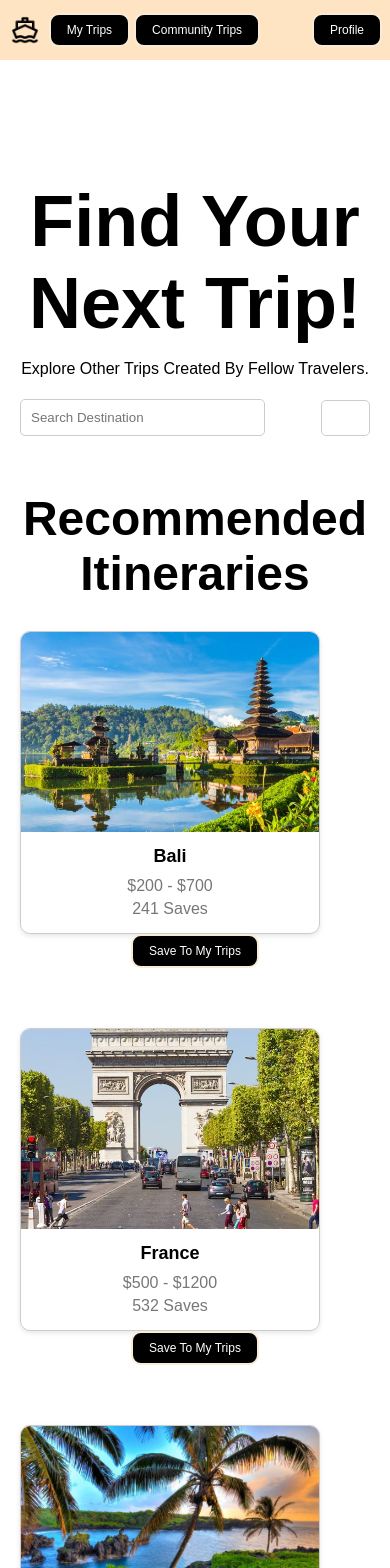
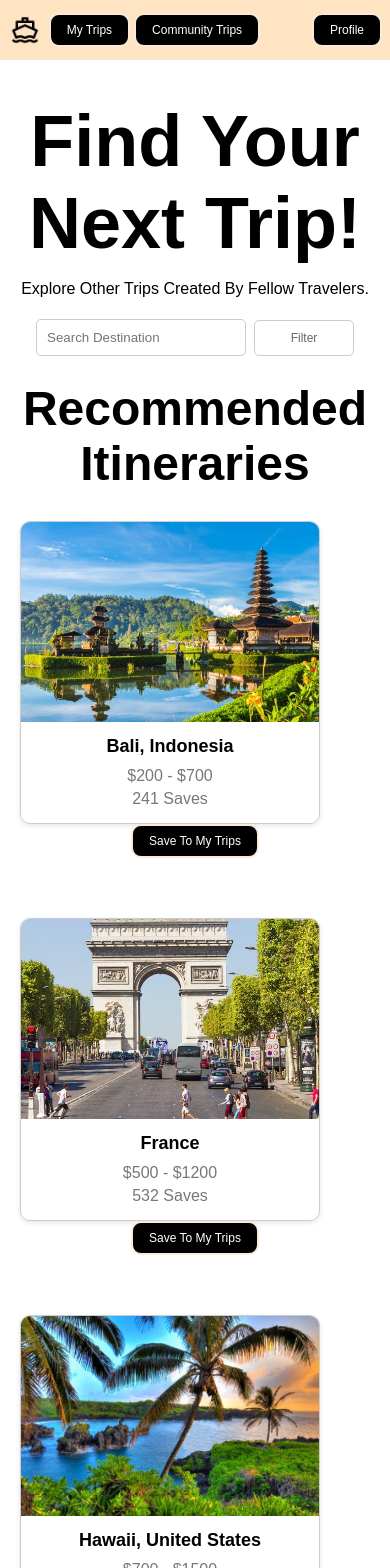
Before and after one commit to Vanboii/HCI-BonVoyage, a React (Create React App) app: page /community in a window 390 px wide. Shown: the top 1568 px of the page. Built offline with nearby package versions, Linux system fonts and the light colour scheme.

Commit message:
feat. updating community page filter

```diff
--- a/src/pages/community_page/communityPage.css
+++ b/src/pages/community_page/communityPage.css
@@ -1,19 +1,20 @@
 /* src/pages/communityPage.css */
 .community-page {
     font-family: Arial, sans-serif;
-    padding-top: 80px;
+    overflow-x: hidden; /* Prevent horizontal scrolling */
 }
 
 .content {
     padding: 20px;
     text-align: center;
+    margin-top: 80px; /* Adjusted to push content below the banner */
 }
 
 .search-filter-container {
     display: flex;
-    justify-content: space-between;
     align-items: center;
-    margin-bottom: 50px;
+    justify-content: center;
+    margin-bottom: 20px;
 }
 
 .search-bar {
@@ -21,29 +22,30 @@
     padding: 10px;
     border-radius: 5px;
     border: 1px solid #ccc;
-    max-width: 70%;
+    max-width: 60%;
 }
 
 .filter {
     position: relative;
-    margin-left: 10px; /* Adjust the spacing between the search bar and filter button */
+    margin-left: 8px;
 }
 
-.filter button {
+.filter-button {
     padding: 10px;
     border-radius: 5px;
     border: 1px solid #ccc;
     background-color: white;
     cursor: pointer;
     text-align: center;
+    color: #666;
+    width: 100px;
 }
 
 .filter-options {
     display: none;
     position: absolute;
     top: 100%;
-    left: 50%;
-    transform: translateX(-50%); /* Center the dropdown menu */
+    left: 0;
     background-color: white;
     border: 1px solid #ccc;
     border-radius: 5px;
@@ -51,47 +53,27 @@
     z-index: 1;
     width: 250px;
     text-align: center;
+    color: black;
 }
 
 .filter:hover .filter-options {
     display: block;
 }
 
-.filter-options button {
-    display: block;
-    width: 100%;
-    padding: 10px;
-    border: none;
-    background: none;
-    cursor: pointer;
-    text-align: center;
-}
-
-.filter-options button:hover {
-    background-color: #f0f0f0;
-}
-
-.slider-container {
-    padding: 10px;
-}
-
-.slider-container input[type="range"] {
-    width: 100%;
-}
-
 .itineraries {
-    display: flex;
-    flex-wrap: wrap;
+    display: grid;
+    grid-template-columns: repeat(4, 1fr);
     gap: 20px;
-    justify-content: center;
-    margin-top: 30px; /* Increase space between heading and cards */
+    justify-items: center;
+    margin-top: 30px;
 }
 
 .card-container {
-    width: calc(33.333% - 20px); /* Three cards per row with space between */
-    margin-bottom: 40px; /* Increase space between rows of cards */
+    position: relative;
+    width: 100%;
+    margin-bottom: 40px;
     box-sizing: border-box;
-    text-align: center; /* Center align the button */
+    text-align: center;
 }
 
 .card-component {
@@ -99,18 +81,26 @@
 }
 
 .button-component {
-    display: block;
-    margin: 0 auto; /* Center the button */
+    position: absolute;
+    bottom: 10px;
+    left: 50%;
+    transform: translateX(-50%);
+}
+
+@media (max-width: 1200px) {
+    .itineraries {
+        grid-template-columns: repeat(3, 1fr);
+    }
 }
 
 @media (max-width: 768px) {
-    .card-container {
-        width: calc(50% - 20px); /* Two cards per row on tablets */
+    .itineraries {
+        grid-template-columns: repeat(2, 1fr);
     }
 }
 
 @media (max-width: 480px) {
-    .card-container {
-        width: 100%; /* One card per row on mobile */
+    .itineraries {
+        grid-template-columns: 1fr;
     }
 }
--- a/src/pages/community_page/communityPage.js
+++ b/src/pages/community_page/communityPage.js
@@ -112,6 +112,8 @@ import CardComponent from "../../components/card";
 import Bali_Image from "../../components/card_images/bali-image.jpg";
 import France_Image from "../../components/card_images/france-image.jpg";
 import Hawaii_Image from "../../components/card_images/hawaii-image.jpg";
+import Jeju_Image from "../../components/card_images/jeju-image.jpg"
+import Laos_Image from "../../components/card_images/laos-image.jpg"
 import './communityPage.css';
 
 function CommunityPage() {
@@ -122,7 +124,7 @@ function CommunityPage() {
     const itineraries = [
         {
             image: Bali_Image,
-            location: "Bali",
+            location: "Bali, Indonesia",
             priceRange: "$200 - $700",
             saves: 241,
         },
@@ -134,9 +136,21 @@ function CommunityPage() {
         },
         {
             image: Hawaii_Image,
-            location: "Hawaii",
+            location: "Hawaii, United States",
             priceRange: "$700 - $1500",
             saves: 421,
+        },
+        {
+            image: Jeju_Image,
+            location: "Jeju, Korea",
+            priceRange: "$1200 - $2000",
+            saves: 452,
+        },
+        {
+            image: Laos_Image,
+            location: "Laos",
+            priceRange: "$900 - $2300",
+            saves: 51,
         },
     ];
 
@@ -163,7 +177,7 @@ function CommunityPage() {
         <div className="community-page">
             <TopBanner />
             <div className="content">
-                <h1 style={{ paddingTop: '80px' }}>Find Your Next Trip!</h1>
+                <h1>Find Your Next Trip!</h1>
                 <p>Explore other trips created by fellow travelers.</p>
                 <div className="search-filter-container">
                     <input
@@ -174,7 +188,7 @@ function CommunityPage() {
                         onChange={(e) => setSearchTerm(e.target.value)}
                     />
                     <div className="filter">
-                        <button>Filter</button>
+                        <button className="filter-button">Filter</button>
                         <div className="filter-options">
                             <button onClick={() => setFilter("Most Saved")}>Most Saved</button>
                             <button onClick={() => setFilter("Highest to Lowest Budget")}>Highest to Lowest Budget</button>
```
Also changed, not shown: src/components/card_images/laos-image.jpg (added), 1 other file (tests, documents, lock files or other folders).
